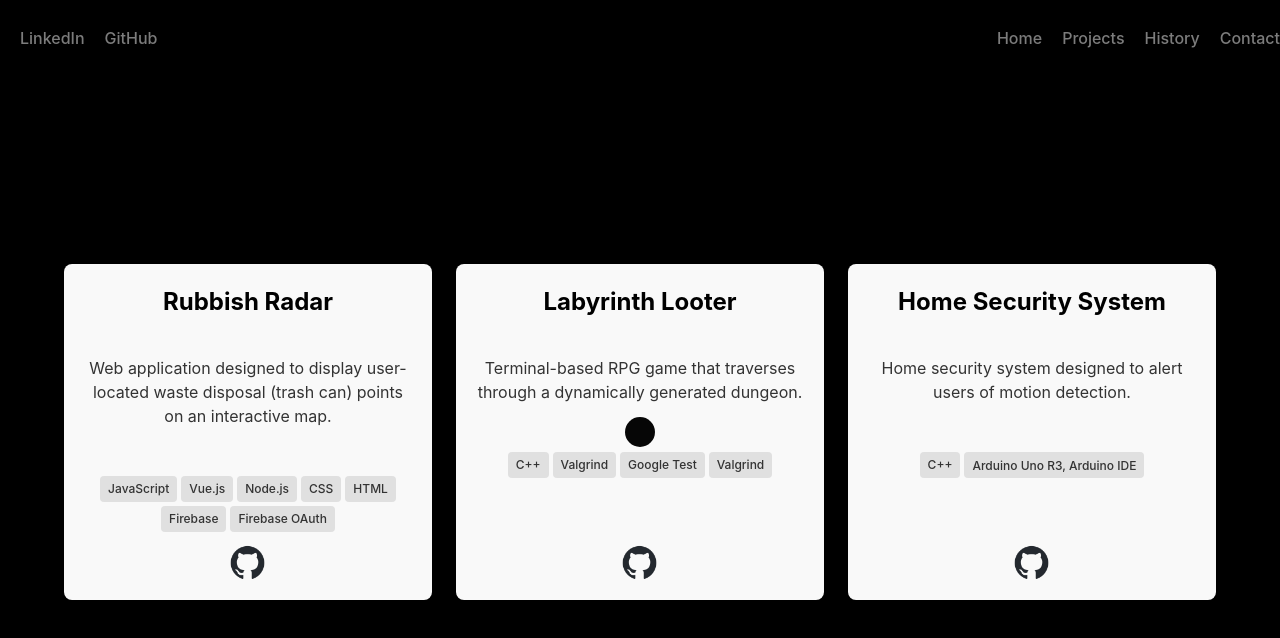
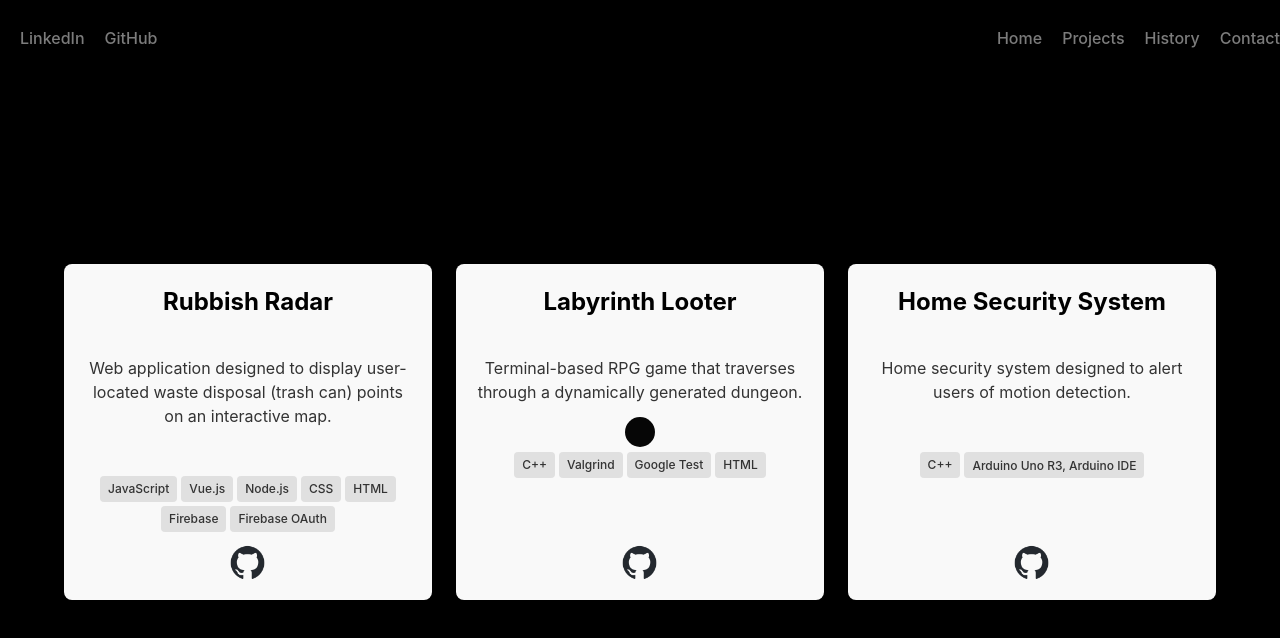
Before and after one commit to jgonz671/Personal-Portolio, a React (Vite) app: page /project in a window 1280 px wide. Shown: the top 638 px of the page. Built offline with nearby package versions, Linux system fonts and the light colour scheme.

Commit message:
project typo

```diff
--- a/src/routes/Project.jsx
+++ b/src/routes/Project.jsx
@@ -19,7 +19,7 @@ function Project() {
     {
       title: "Labyrinth Looter",
       description: "Terminal-based RPG game that traverses through a dynamically generated dungeon.",
-      languages: ["C++", "Valgrind", "Google Test", "Valgrind"],
+      languages: ["C++", "Valgrind", "Google Test", "HTML"],
       githubLink: "https://github.com/jgonz671/Labyrinth-Looter1"
     },
     {
```
